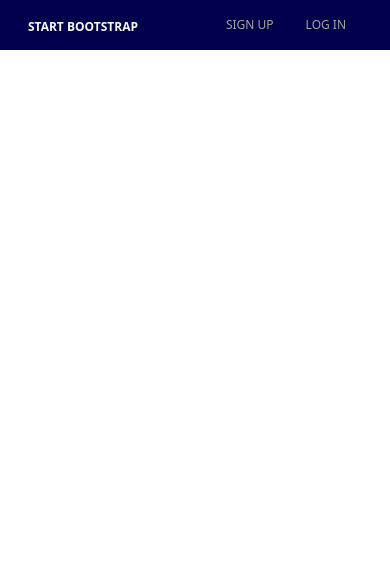
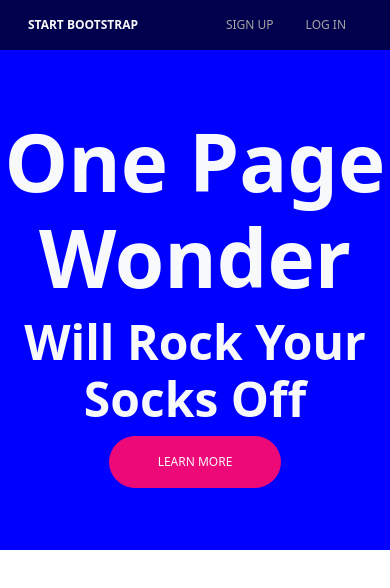
Before and after one commit to Jstaveau/start_bootstrap, a website: page index.html in a window 390 px wide. Drawn offline with nearby package versions, Linux system fonts and the light colour scheme.

Commit message:
first section without responsiv

```diff
--- a/index.html
+++ b/index.html
@@ -10,11 +10,10 @@
 </head>
 
 <body>
-
-    <head>
-        <nav class="navbar bg-primary navbar-light justify-content-around">
+    <header>
+        <nav class="navbar fs-7 bg-primary navbar-light justify-content-around">
             <div>
-                <a class="text-light fw-bold navbar-brand" href="#">START BOOTSTRAP</a>
+                <a class="text-light fs-7 fw-bold navbar-brand" href="#">START BOOTSTRAP</a>
             </div>
             <ul class="nav justify-content-end">
                 <li class="nav-item">
@@ -26,7 +25,23 @@
                 </li>
             </ul>
         </nav>
-    </head>
+    </header>
+    <main>
+        <!-- section fond bleu  -->
+        <section class="first_section bg-info d-flex justify-content-center align-items-center">
+            <div class="h-75 text-light d-flex flex-column justify-content-evenly align-items-center">
+                <div class="text-center">
+                    <h1 class="fa-5x fw-bold">One Page Wonder</h1>
+                    <h2 class="fa-3x fw-bold">Will Rock Your Socks Off</h2>
+                </div>
+                <button type="button" class="rounded-pill py-3 px-5 btn text-light btn-danger fs-7">
+                    LEARN MORE
+                </button>
+            </div>
+        </section>
+        <section></section>
+    </main>
+
     <script src="./node_modules/bootstrap/dist/js/bootstrap.js"></script>
 </body>
 
--- a/src/sass/_variables.sass
+++ b/src/sass/_variables.sass
@@ -1,3 +1,4 @@
 $primary: #00004c
 $info: rgba(0,0,255,255)
 $secondary: #a5a5a5
+$danger: #ee0979
--- a/src/sass/module/_style.sass
+++ b/src/sass/module/_style.sass
@@ -1,4 +1,4 @@
-.nav-link
+.fs-7
     font-size: 12px
-.navbar-brand
-    font-size: 12px
+.first_section
+    height: 500px
```
Also changed, not shown: public/css/app.css.
